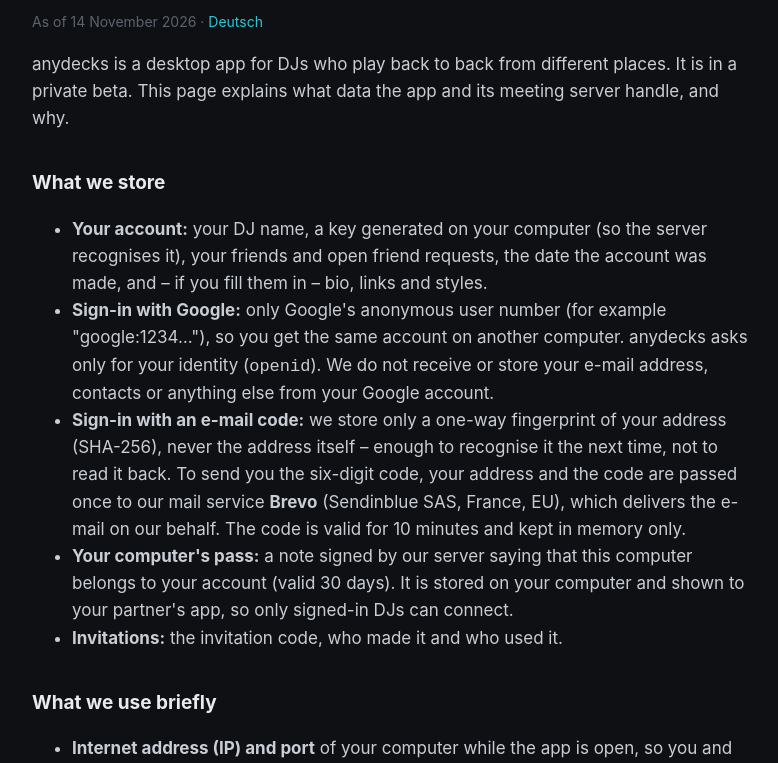
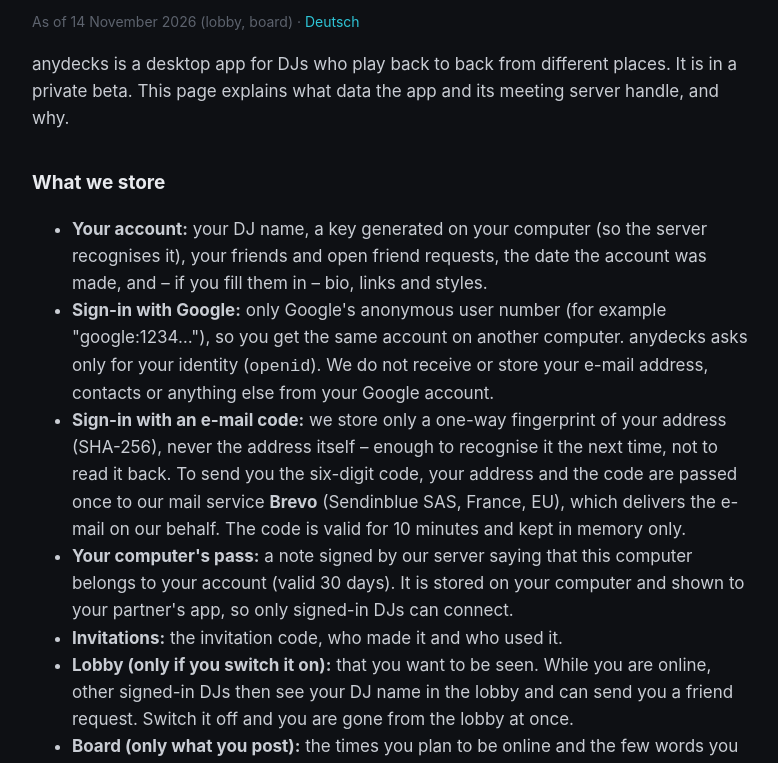
Before and after one commit to nadfx-tech/anydecks-web, a plain HTML site: page privacy.html in a window 1280 px wide. Shown: the part 187-950 px from the top of the page, without its empty margins (248-1026 px from the left). Drawn offline with Linux system fonts and the light colour scheme.

Commit message:
Datenschutz: Lobby und Brett (nur wenn eingeschaltet bzw. eingetragen)
Co-Authored-By: Claude Opus 5.5 <noreply@anthropic.com>

```diff
--- a/privacy.html
+++ b/privacy.html
@@ -13,7 +13,7 @@
 
   <section class="doc">
     <h1>Privacy</h1>
-    <p class="date">As of 14 November 2026 · <a href="#de">Deutsch</a></p>
+    <p class="date">As of 14 November 2026 (lobby, board) · <a href="#de">Deutsch</a></p>
 
     <p>anydecks is a desktop app for DJs who play back to back from different places. It is in a private beta. This page explains what data the app and its meeting server handle, and why.</p>
 
@@ -24,6 +24,8 @@
       <li><strong>Sign-in with an e-mail code:</strong> we store only a one-way fingerprint of your address (SHA-256), never the address itself – enough to recognise it the next time, not to read it back. To send you the six-digit code, your address and the code are passed once to our mail service <strong>Brevo</strong> (Sendinblue SAS, France, EU), which delivers the e-mail on our behalf. The code is valid for 10 minutes and kept in memory only.</li>
       <li><strong>Your computer's pass:</strong> a note signed by our server saying that this computer belongs to your account (valid 30 days). It is stored on your computer and shown to your partner's app, so only signed-in DJs can connect.</li>
       <li><strong>Invitations:</strong> the invitation code, who made it and who used it.</li>
+      <li><strong>Lobby (only if you switch it on):</strong> that you want to be seen. While you are online, other signed-in DJs then see your DJ name in the lobby and can send you a friend request. Switch it off and you are gone from the lobby at once.</li>
+      <li><strong>Board (only what you post):</strong> the times you plan to be online and the few words you add. Every signed-in DJ sees them with your DJ name. Each entry is deleted when its time is over, or when you take it off.</li>
     </ul>
 
     <h2>What we use briefly</h2>
@@ -53,7 +55,7 @@
     <h1>Datenschutz</h1>
     <p>anydecks ist eine Desktop-App für DJs, die von verschiedenen Orten aus Back-to-Back auflegen (geschlossene Beta).</p>
     <h2>Gespeichert</h2>
-    <p>DJ-Name, ein auf Deinem Rechner erzeugter Schlüssel, Freunde und offene Anfragen, Anlegedatum, freiwillig Bio, Links und Styles. Bei Anmeldung mit Google nur Googles anonyme Nutzernummer – keine E-Mail-Adresse, keine Kontakte. Bei Anmeldung mit E-Mail-Code nur ein nicht umkehrbarer Fingerabdruck der Adresse (SHA-256), nie die Adresse selbst; zum Versand des sechsstelligen Codes gehen Adresse und Code einmal an unseren Mail-Dienst <strong>Brevo</strong> (Sendinblue SAS, Frankreich, EU), der die Mail in unserem Auftrag zustellt. Der Code gilt 10 Minuten und liegt nur im Arbeitsspeicher. Dein Rechner bekommt einen vom Server unterschriebenen Ausweis (30 Tage), der auf Deinem Rechner liegt. Einladungen: Code, wer eingeladen hat, wer ihn genutzt hat.</p>
+    <p>DJ-Name, ein auf Deinem Rechner erzeugter Schlüssel, Freunde und offene Anfragen, Anlegedatum, freiwillig Bio, Links und Styles. Bei Anmeldung mit Google nur Googles anonyme Nutzernummer – keine E-Mail-Adresse, keine Kontakte. Bei Anmeldung mit E-Mail-Code nur ein nicht umkehrbarer Fingerabdruck der Adresse (SHA-256), nie die Adresse selbst; zum Versand des sechsstelligen Codes gehen Adresse und Code einmal an unseren Mail-Dienst <strong>Brevo</strong> (Sendinblue SAS, Frankreich, EU), der die Mail in unserem Auftrag zustellt. Der Code gilt 10 Minuten und liegt nur im Arbeitsspeicher. Dein Rechner bekommt einen vom Server unterschriebenen Ausweis (30 Tage), der auf Deinem Rechner liegt. Einladungen: Code, wer eingeladen hat, wer ihn genutzt hat. Lobby (nur wenn eingeschaltet): dass Du gesehen werden willst – solange Du online bist, sehen andere angemeldete DJs Deinen DJ-Namen und können Dir eine Freundschaftsanfrage schicken. Brett (nur was Du einträgst): Deine geplanten Zeiten und Deine Worte, für alle angemeldeten DJs mit Deinem DJ-Namen sichtbar; gelöscht, wenn die Zeit vorbei ist oder Du den Eintrag entfernst.</p>
     <h2>Kurzzeitig verarbeitet</h2>
     <p>IP-Adresse und Port, solange die App online ist (nur im Arbeitsspeicher), damit Ihr Euch findet. Ein kleines Protokoll: einmal pro Minute, wie viele online sind, und Ereignisse wie „mit Google angemeldet“ – ohne Namen, Adressen oder E-Mail-Adressen; es überschreibt sich nach etwa 1 MB. Auf get.anydecks.app ein Cookie, das Dich angemeldet hält – bis zum Schließen des Browsers (höchstens 12 Stunden) oder mit „angemeldet bleiben“ 30 Tage nach dem letzten Besuch; der Server speichert nur einen Fingerabdruck davon (technisch nötig, sonst nichts).</p>
     <h2>Musik und Dateien</h2>
```
